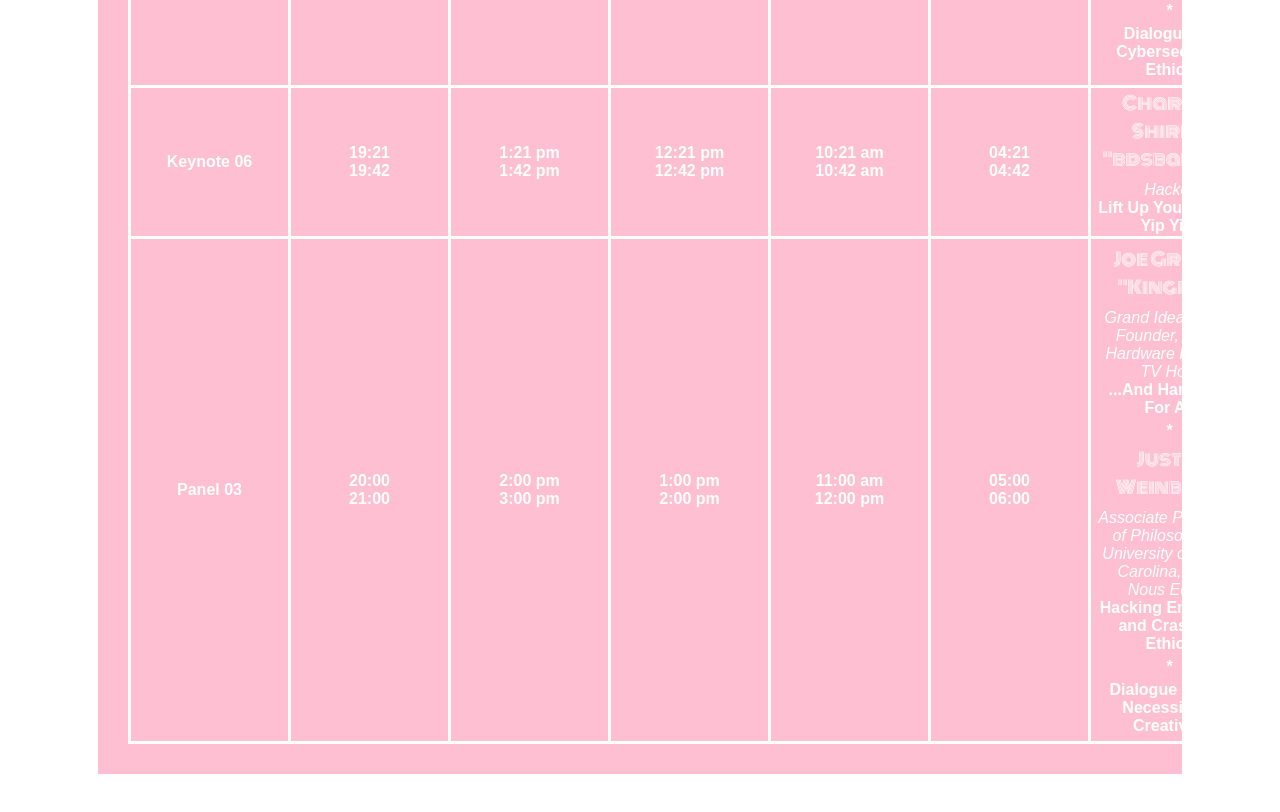
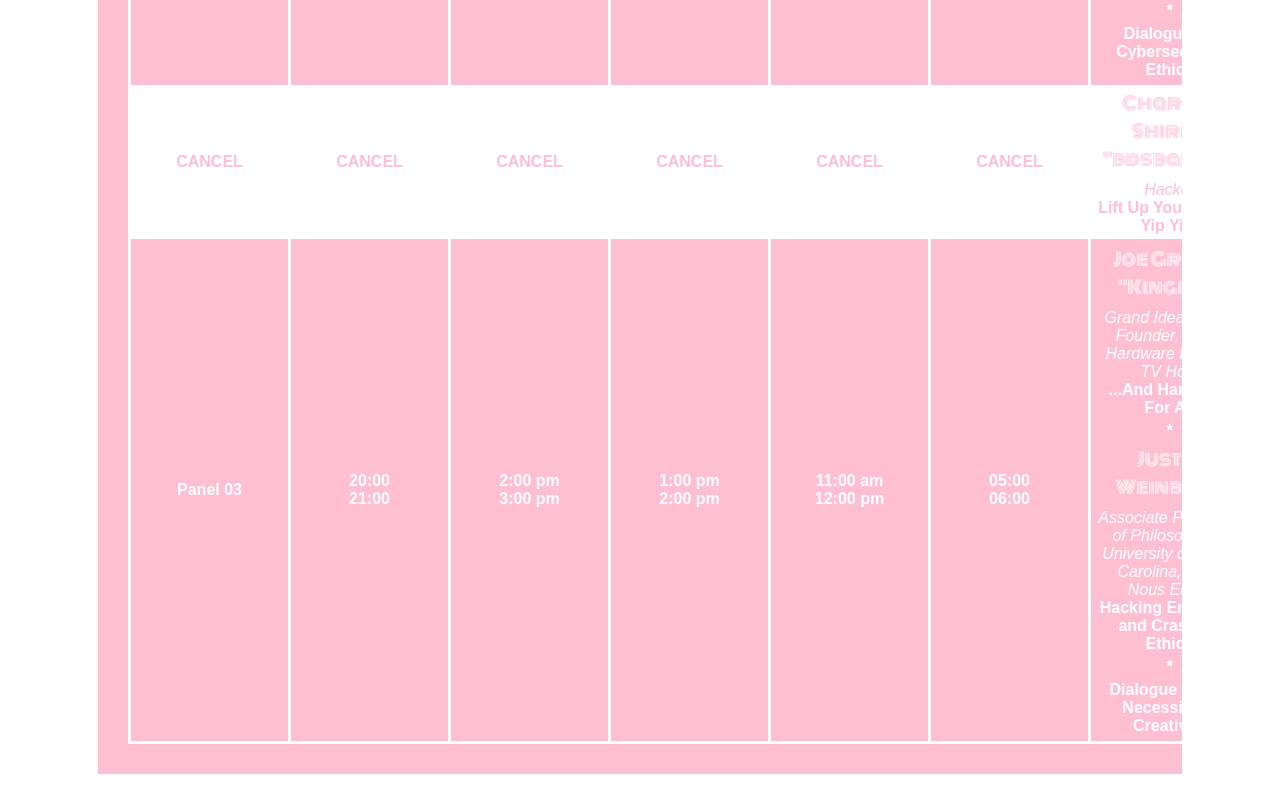
Before and after one commit to mkervabo/touch-symposium, a website built with Parcel: page index.html in a window 1280 px wide. Shown: the part 4930-5742 px from the top of the page. Built offline with nearby package versions, Linux system fonts and the light colour scheme; what triangulr would draw is missing.

Commit message:
cancel charl shirer

```diff
--- a/index.html
+++ b/index.html
@@ -220,6 +220,12 @@
         color: #9048FF;
 
       }
+
+      .cancel {
+        background: #ffffff;
+        color: rgb(254, 191, 210);
+      }
+
     </style>
     <link rel="stylesheet" href="src/layout.css" />
     <link rel="stylesheet" href="src/background.css" />
@@ -571,13 +577,13 @@
                 </td>
               </tr>
               <tr>
-                <td>Keynote 06</td>
-                <td>19:21<br />19:42</td>
-                <td>1:21 pm<br />1:42 pm</td>
-                <td>12:21 pm<br />12:42 pm</td>
-                <td>10:21 am<br />10:42 am</td>
-                <td>04:21<br />04:42</td>
-                <td>
+                <td class="cancel">CANCEL</td>
+                <td class="cancel">CANCEL</td>
+                <td class="cancel">CANCEL</td>
+                <td class="cancel">CANCEL</td>
+                <td class="cancel">CANCEL</td>
+                <td class="cancel">CANCEL</td>
+                <td class="cancel">
                   <h3>Charles Shirer "bdsbandit"</h3>
                   <span class="role">Hacker</span><br />
                   Lift Up Your Mood! Yip Yip!
```
